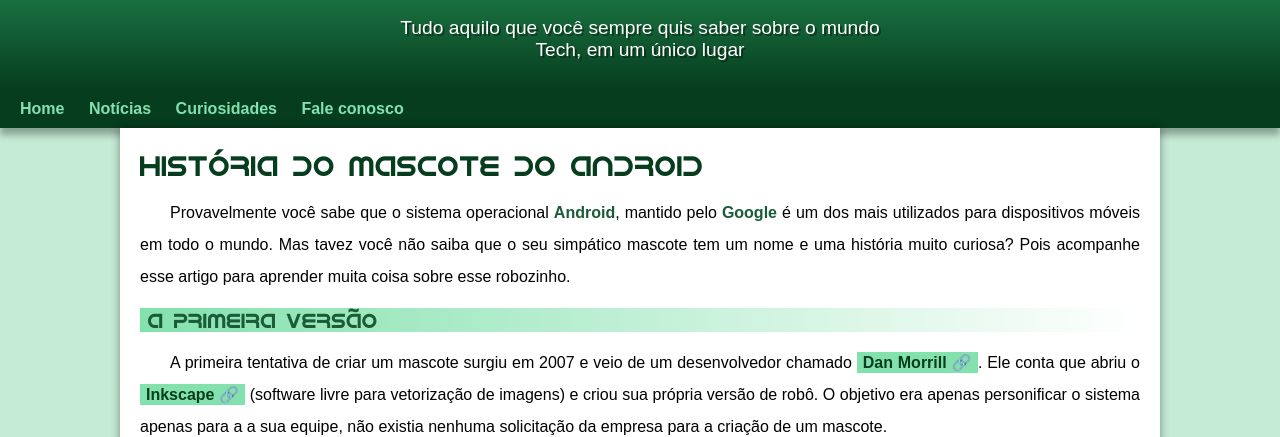
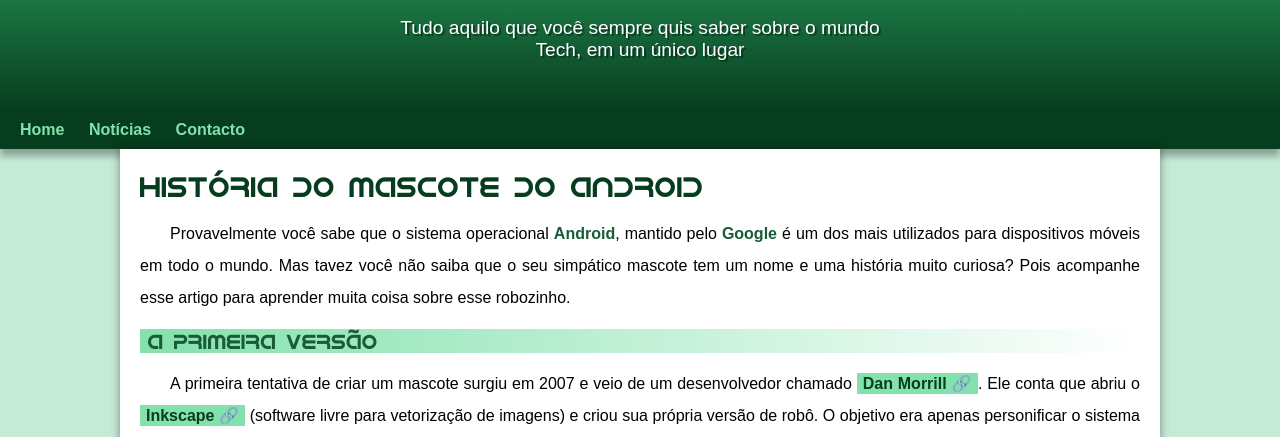
Before and after one commit to NicolauLopes/projecto-android, a plain HTML site: page index.html in a window 1280 px wide. Shown: the part 100-537 px from the top of the page. Drawn offline with Linux system fonts and the light colour scheme; a web font is replaced by a local one.

Commit message:
problema de padding retificado

```diff
--- a/index.html
+++ b/index.html
@@ -19,8 +19,8 @@
     <nav>
         <a href="#">Home</a>
         <a href="#">Notícias</a>
-        <a href="#">Curiosidades</a>
-        <a href="#">Fale conosco</a>
+        <a href="#">Contacto</a>
+
     </nav>
     <main>
         <article>
--- a/style/style.css
+++ b/style/style.css
@@ -59,6 +59,7 @@ header > p {
     padding-right: 10px;
     padding-left: 10px;
     margin: auto;
+    padding-bottom: 50px;
     text-shadow: 2px 2px 0px rgba(0, 0, 0, 0.383);
     text-align: center;
 }
```
